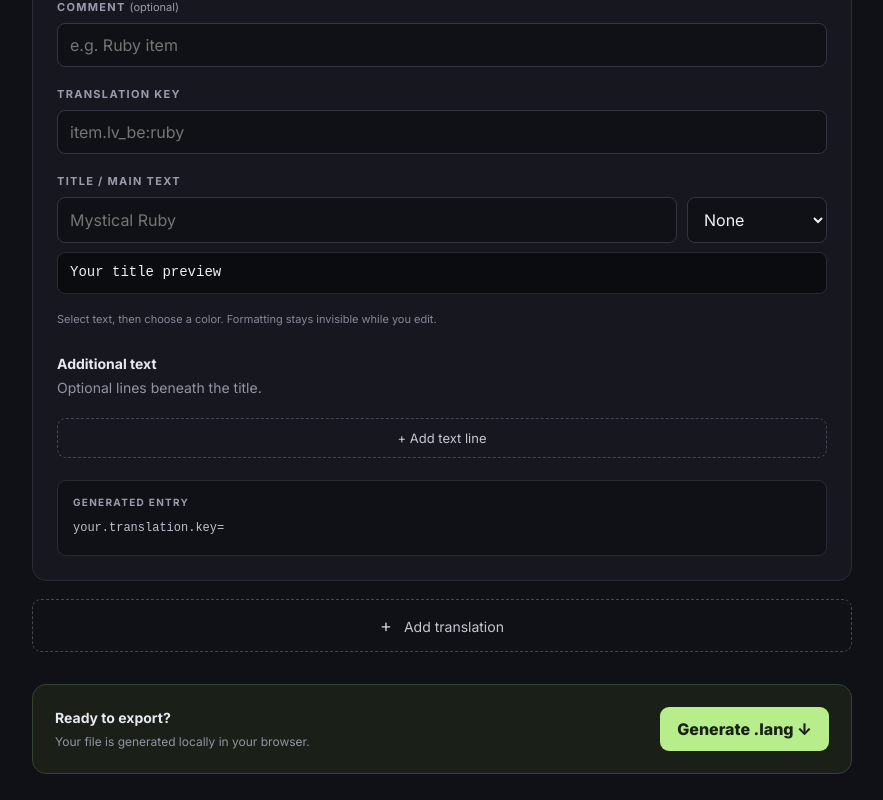
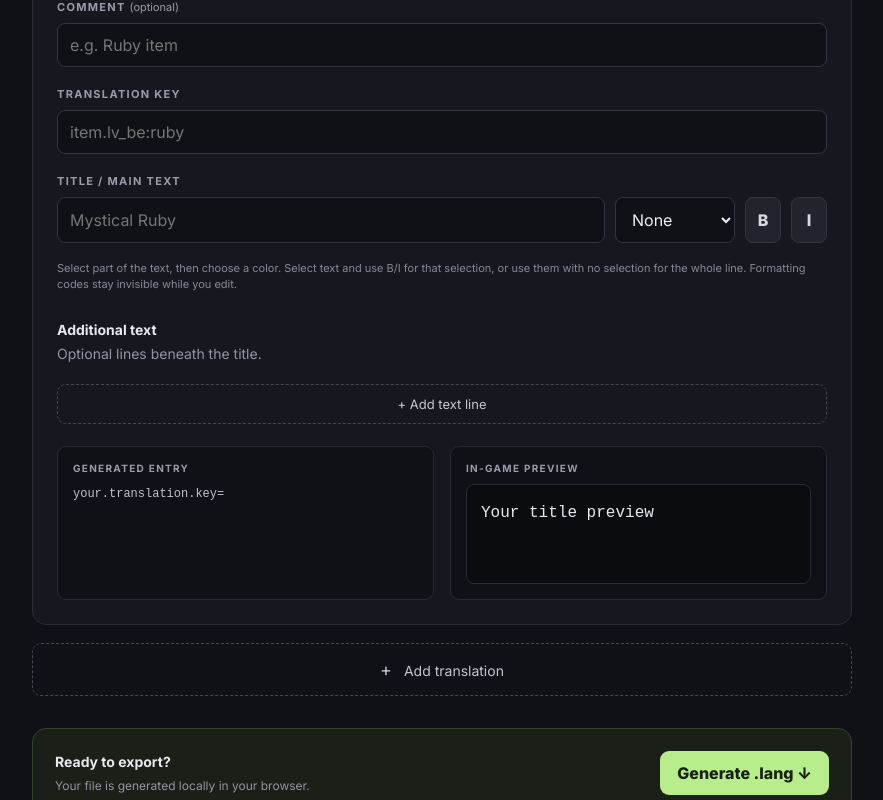
Before and after one commit to ph4nt0m37x/minecraft-lang-editor, a React (Vite) app: page / in a window 1280 px wide. Shown: the part 663-1463 px from the top of the page, without its empty margins (198-1081 px from the left). Built offline with nearby package versions, Linux system fonts and the light colour scheme.

Commit message:
Changed to one preview per translation
Added bold/italic functionalities on title + per word

```diff
--- a/src/App.css
+++ b/src/App.css
@@ -207,8 +207,8 @@ h2 {
   background: #0b0c10;
   border: 1px solid #292a33;
   border-radius: 8px;
-  font-family: monospace;
-  font-size: 14px;
+  font-family: 'Press Start 2P', monospace;
+  font-size: 24px;
   overflow-wrap: anywhere;
 }
 
@@ -395,7 +395,48 @@ h4 {
     line-height: 1.5;
   }
 
-  .extra-hint {
-    grid-column: 1 / -1;
-    margin-top: -2px;
-  }
+/* Title controls: text, color, bold, italic */
+.text-controls {
+  grid-template-columns: minmax(0, 1fr) 120px 36px 36px;
+}
+
+/* Show the generated .lang entry beside one combined visual preview */
+.output-panels {
+  display: grid;
+  grid-template-columns: minmax(0, 1fr) minmax(0, 1fr);
+  align-items: stretch;
+  gap: 16px;
+  margin-top: 22px;
+}
+
+.output-panels .output-preview {
+  min-width: 0;
+  margin-top: 0;
+}
+
+.rendered-entry-preview {
+  min-width: 0;
+  padding: 15px;
+  background: #101116;
+  border: 1px solid #292a33;
+  border-radius: 9px;
+}
+
+.rendered-lines {
+  min-height: 100px;
+  display: flex;
+  flex-direction: column;
+  gap: 10px;
+  padding: 14px;
+  background: #0b0c10;
+  border: 1px solid #292a33;
+  border-radius: 8px;
+}
+
+.rendered-line {
+  font-family: "Press Start 2P", monospace;
+  font-size: 16px;
+  line-height: 1.8;
+  overflow-wrap: anywhere;
+  white-space: pre-wrap;
+}
--- a/src/App.tsx
+++ b/src/App.tsx
@@ -2,6 +2,7 @@ import { useRef, useState, type ChangeEvent } from 'react'
 import './App.css'
 
 type ColorRange = { start: number; end: number; color: string }
+type StyleRange = { start: number; end: number }
 
 type ExtraLine = {
   id: number
@@ -10,6 +11,8 @@ type ExtraLine = {
   bold: boolean
   italic: boolean
   colorRanges: ColorRange[]
+  boldRanges: StyleRange[]
+  italicRanges: StyleRange[]
 }
 
 type Translation = {
@@ -18,7 +21,11 @@ type Translation = {
   key: string
   title: string
   titleColor: string
+  titleBold: boolean
+  titleItalic: boolean
   titleColorRanges: ColorRange[]
+  titleBoldRanges: StyleRange[]
+  titleItalicRanges: StyleRange[]
   extraLines: ExtraLine[]
 }
 
@@ -62,43 +69,84 @@ const colorHex: Record<string, string> = {
   '§f': '#FFFFFF',
 }
 
+function getTextParts(
+    text: string,
+    defaultColor: string,
+    colorRanges: ColorRange[],
+    bold = false,
+    italic = false,
+    boldRanges: StyleRange[] = [],
+    italicRanges: StyleRange[] = [],
+) {
+  const parts: { text: string; color: string; bold: boolean; italic: boolean }[] = []
+  for (let i = 0; i < text.length;) {
+    const colorRange = colorRanges.find((r) => i >= r.start && i < r.end)
+    const isBold = bold || boldRanges.some((r) => i >= r.start && i < r.end)
+    const isItalic = italic || italicRanges.some((r) => i >= r.start && i < r.end)
+    const color = colorRange?.color || defaultColor
+    let end = i + 1
+    while (end < text.length) {
+      const nextColorRange = colorRanges.find((r) => end >= r.start && end < r.end)
+      const nextColor = nextColorRange?.color || defaultColor
+      const nextBold = bold || boldRanges.some((r) => end >= r.start && end < r.end)
+      const nextItalic = italic || italicRanges.some((r) => end >= r.start && end < r.end)
+      if (nextColor !== color || nextBold !== isBold || nextItalic !== isItalic) break
+      end++
+    }
+    parts.push({ text: text.slice(i, end), color, bold: isBold, italic: isItalic })
+    i = end
+  }
+  return parts
+}
+
 function renderTextWithRanges(
     text: string,
     defaultColor: string,
-    ranges: ColorRange[],
+    colorRanges: ColorRange[],
     bold = false,
     italic = false,
+    boldRanges: StyleRange[] = [],
+    italicRanges: StyleRange[] = [],
 ) {
-  const sorted = [...ranges].filter((range) => range.end > range.start).sort((a, b) => a.start - b.start)
-  const parts: { text: string; color: string }[] = []
-  let position = 0
-  for (const range of sorted) {
-    const start = Math.max(position, Math.min(text.length, range.start))
-    const end = Math.max(start, Math.min(text.length, range.end))
-    if (start > position) parts.push({ text: text.slice(position, start), color: defaultColor })
-    if (end > start) parts.push({ text: text.slice(start, end), color: range.color || defaultColor })
-    position = end
-  }
-  if (position < text.length) parts.push({ text: text.slice(position), color: defaultColor })
-  return parts.map((part, index) => (
-      <span key={index} style={{ color: colorHex[part.color] ?? '#eeeeee', fontWeight: bold ? 'bold' : 'normal', fontStyle: italic ? 'italic' : 'normal' }}>{part.text}</span>
+  return getTextParts(text, defaultColor, colorRanges, bold, italic, boldRanges, italicRanges).map((part, index) => (
+      <span key={index} style={{ color: colorHex[part.color] ?? '#eeeeee', fontWeight: part.bold ? 'bold' : 'normal', fontStyle: part.italic ? 'italic' : 'normal' }}>{part.text}</span>
   ))
 }
 
-function buildTextWithRanges(text: string, defaultColor: string, ranges: ColorRange[], bold = false, italic = false) {
-  const sorted = [...ranges].filter((range) => range.end > range.start).sort((a, b) => a.start - b.start)
-  let output = ''
-  let position = 0
-  const style = `${bold ? '§l' : ''}${italic ? '§o' : ''}`
-  for (const range of sorted) {
-    const start = Math.max(position, Math.min(text.length, range.start))
-    const end = Math.max(start, Math.min(text.length, range.end))
-    if (start > position) output += `${defaultColor}${style}${text.slice(position, start)}`
-    if (end > start) output += `${range.color || '§r'}${style}${text.slice(start, end)}${defaultColor || '§r'}${style}`
-    position = end
+function buildTextWithRanges(
+    text: string,
+    defaultColor: string,
+    colorRanges: ColorRange[],
+    bold = false,
+    italic = false,
+    boldRanges: StyleRange[] = [],
+    italicRanges: StyleRange[] = [],
+) {
+  return getTextParts(text, defaultColor, colorRanges, bold, italic, boldRanges, italicRanges)
+      .map((part) => `${part.color || '§r'}${part.bold ? '§l' : ''}${part.italic ? '§o' : ''}${part.text}`)
+      .join('')
 }
-  if (position < text.length) output += `${defaultColor}${style}${text.slice(position)}`
-  return output
+
+function applyStyleToSelection(
+    fieldId: string,
+    ranges: StyleRange[],
+    updateRanges: (ranges: StyleRange[]) => void,
+    selections: Record<string, { start: number; end: number }>,
+) {
+  const selection = selections[fieldId]
+  if (!selection || selection.start === selection.end) return false
+  const { start, end } = selection
+  const isAlreadyStyled = ranges.some((range) => range.start <= start && range.end >= end)
+  const nextRanges = ranges.flatMap((range) => {
+    if (range.end <= start || range.start >= end) return [range]
+    const pieces: StyleRange[] = []
+    if (range.start < start) pieces.push({ start: range.start, end: start })
+    if (range.end > end) pieces.push({ start: end, end: range.end })
+    return pieces
+  })
+  if (!isAlreadyStyled) nextRanges.push({ start, end })
+  updateRanges(nextRanges.sort((a, b) => a.start - b.start))
+  return true
 }
 
 function adjustRangesForEdit(oldText: string, newText: string, ranges: ColorRange[]) {
@@ -124,7 +172,11 @@ function createTranslation(): Translation {
     key: '',
     title: '',
     titleColor: '',
+    titleBold: false,
+    titleItalic: false,
     titleColorRanges: [],
+    titleBoldRanges: [],
+    titleItalicRanges: [],
     extraLines: [],
   }
 }
@@ -137,6 +189,8 @@ function createExtraLine(): ExtraLine {
     bold: false,
     italic: false,
     colorRanges: [],
+    boldRanges: [],
+    italicRanges: [],
   }
 }
 
@@ -200,7 +254,7 @@ function parseLangFile(contents: string): Translation[] {
 
     // This editor's format uses the literal characters \\n between text segments.
     const segments = value.split('\\n')
-    const title = parseSegment(segments.shift() ?? '', false)
+    const title = parseSegment(segments.shift() ?? '', true)
 
     const extraLines: ExtraLine[] = segments.map((segment) => {
       const parsedSegment = parseSegment(segment, true)
@@ -211,6 +265,8 @@ function parseLangFile(contents: string): Translation[] {
         bold: parsedSegment.bold,
         italic: parsedSegment.italic,
         colorRanges: [],
+        boldRanges: [],
+        italicRanges: [],
       }
     })
 
@@ -220,7 +276,11 @@ function parseLangFile(contents: string): Translation[] {
       key,
       title: title.text,
       titleColor: title.color,
+      titleBold: title.bold,
+      titleItalic: title.italic,
       titleColorRanges: [],
+      titleBoldRanges: [],
+      titleItalicRanges: [],
       extraLines,
     })
 
@@ -344,12 +404,12 @@ function App() {
               ? `${item.comment.trim().split('\n').map((line) => `# ${line}`).join('\n')}\n`
               : ''
 
-          const title = buildTextWithRanges(item.title, item.titleColor, item.titleColorRanges)
+          const title = buildTextWithRanges(item.title, item.titleColor, item.titleColorRanges, item.titleBold, item.titleItalic, item.titleBoldRanges, item.titleItalicRanges)
 
           const extra = item.extraLines
               .filter((line) => line.text.length > 0)
               .map((line) =>
-                  buildTextWithRanges(line.text, line.color, line.colorRanges, line.bold, line.italic),
+                  buildTextWithRanges(line.text, line.color, line.colorRanges, line.bold, line.italic, line.boldRanges, line.italicRanges),
               )
 
           return `${comment}${item.key.trim()}=${[title, ...extra].join('\\n')}`
@@ -476,7 +536,7 @@ function App() {
                         onKeyUp={(event) => rememberSelection(`title-${translation.id}`, event.currentTarget)}
                         onChange={(event) => {
                           const newText = event.target.value
-                          updateTranslation(translation.id, { title: newText, titleColorRanges: adjustRangesForEdit(translation.title, newText, translation.titleColorRanges) })
+                          updateTranslation(translation.id, { title: newText, titleColorRanges: adjustRangesForEdit(translation.title, newText, translation.titleColorRanges), titleBoldRanges: adjustRangesForEdit(translation.title, newText, translation.titleBoldRanges), titleItalicRanges: adjustRangesForEdit(translation.title, newText, translation.titleItalicRanges) })
                           rememberSelection(`title-${translation.id}`, event.currentTarget)
                         }}
                         placeholder="Mystical Ruby"
@@ -500,13 +560,30 @@ function App() {
                           </option>
                       ))}
                     </select>
+                    <button
+                        type="button"
+                        className={`style-button ${translation.titleBold ? 'active' : ''}`}
+                        onMouseDown={(event) => event.preventDefault()}
+                        onClick={() => {
+                          const applied = applyStyleToSelection(`title-${translation.id}`, translation.titleBoldRanges, (titleBoldRanges) => updateTranslation(translation.id, { titleBoldRanges }), textSelections.current)
+                          if (!applied) updateTranslation(translation.id, { titleBold: !translation.titleBold })
+                        }}
+                        title="Toggle title bold"
+                        aria-label="Toggle title bold"
+                    >B</button>
+                    <button
+                        type="button"
+                        className={`style-button italic ${translation.titleItalic ? 'active' : ''}`}
+                        onMouseDown={(event) => event.preventDefault()}
+                        onClick={() => {
+                          const applied = applyStyleToSelection(`title-${translation.id}`, translation.titleItalicRanges, (titleItalicRanges) => updateTranslation(translation.id, { titleItalicRanges }), textSelections.current)
+                          if (!applied) updateTranslation(translation.id, { titleItalic: !translation.titleItalic })
+                        }}
+                        title="Toggle title italic"
+                        aria-label="Toggle title italic"
+                    >I</button>
                   </div>
-                  <div className="minecraft-preview">
-                    {translation.title
-                        ? renderTextWithRanges(translation.title, translation.titleColor, translation.titleColorRanges)
-                        : <span style={{ color: colorHex[translation.titleColor] }}>Your title preview</span>}
-                  </div>
-                  <p className="format-hint">Select text, then choose a color. Formatting stays invisible while you edit.</p>
+                  <p className="format-hint">Select part of the text, then choose a color. Select text and use B/I for that selection, or use them with no selection for the whole line. Formatting codes stay invisible while you edit.</p>
                 </div>
 
                 <div className="extras-heading">
@@ -526,7 +603,7 @@ function App() {
                           onKeyUp={(event) => rememberSelection(`line-${line.id}`, event.currentTarget)}
                           onChange={(event) => {
                             const newText = event.target.value
-                            updateExtraLine(translation, line.id, { text: newText, colorRanges: adjustRangesForEdit(line.text, newText, line.colorRanges) })
+                            updateExtraLine(translation, line.id, { text: newText, colorRanges: adjustRangesForEdit(line.text, newText, line.colorRanges), boldRanges: adjustRangesForEdit(line.text, newText, line.boldRanges), italicRanges: adjustRangesForEdit(line.text, newText, line.italicRanges) })
                             rememberSelection(`line-${line.id}`, event.currentTarget)
                           }}
                           placeholder="Makes you stronger"
@@ -552,11 +629,11 @@ function App() {
                       </select>
                       <button
                           className={`style-button ${line.bold ? 'active' : ''}`}
-                          onClick={() =>
-                              updateExtraLine(translation, line.id, {
-                                bold: !line.bold,
-                              })
-                          }
+                          onMouseDown={(event) => event.preventDefault()}
+                          onClick={() => {
+                            const applied = applyStyleToSelection(`line-${line.id}`, line.boldRanges, (boldRanges) => updateExtraLine(translation, line.id, { boldRanges }), textSelections.current)
+                            if (!applied) updateExtraLine(translation, line.id, { bold: !line.bold })
+                          }}
                           title="Toggle bold"
                           aria-label="Toggle bold"
                       >
@@ -564,11 +641,11 @@ function App() {
                       </button>
                       <button
                           className={`style-button italic ${line.italic ? 'active' : ''}`}
-                          onClick={() =>
-                              updateExtraLine(translation, line.id, {
-                                italic: !line.italic,
-                              })
-                          }
+                          onMouseDown={(event) => event.preventDefault()}
+                          onClick={() => {
+                            const applied = applyStyleToSelection(`line-${line.id}`, line.italicRanges, (italicRanges) => updateExtraLine(translation, line.id, { italicRanges }), textSelections.current)
+                            if (!applied) updateExtraLine(translation, line.id, { italic: !line.italic })
+                          }}
                           title="Toggle italic"
                           aria-label="Toggle italic"
                       >
@@ -588,12 +665,7 @@ function App() {
                       >
                         ×
                       </button>
-                      <div className="minecraft-preview extra-preview">
-                        {line.text
-                            ? renderTextWithRanges(line.text, line.color, line.colorRanges, line.bold, line.italic)
-                            : <span style={{ color: colorHex[line.color], fontWeight: line.bold ? 'bold' : 'normal', fontStyle: line.italic ? 'italic' : 'normal' }}>Your text preview</span>}
-                      </div>
-                      <p className="format-hint extra-hint">Select text, then choose a color. Formatting stays invisible while you edit.</p>
+
                     </div>
                 ))}
 
@@ -611,6 +683,7 @@ function App() {
                   + Add text line
                 </button>
 
+                <div className="output-panels">
                   <div className="output-preview">
                     <div className="preview-label">GENERATED ENTRY</div>
                     <code>
@@ -619,18 +692,34 @@ function App() {
                       )}
                       <span>{translation.key || 'your.translation.key'}</span>
                       <span>=</span>
-                    <span>
-                  {buildTextWithRanges(translation.title, translation.titleColor, translation.titleColorRanges)}
-                </span>
+                      <span>{buildTextWithRanges(translation.title, translation.titleColor, translation.titleColorRanges, translation.titleBold, translation.titleItalic, translation.titleBoldRanges, translation.titleItalicRanges)}</span>
                       {translation.extraLines
                           .filter((line) => line.text.length > 0)
                           .map((line) => (
                               <span key={line.id}>
                                 {'\\n'}
-                              {buildTextWithRanges(line.text, line.color, line.colorRanges, line.bold, line.italic)}
+                                {buildTextWithRanges(line.text, line.color, line.colorRanges, line.bold, line.italic, line.boldRanges, line.italicRanges)}
                               </span>
                           ))}
                     </code>
+                  </div>
+                  <div className="rendered-entry-preview">
+                    <div className="preview-label">IN-GAME PREVIEW</div>
+                    <div className="rendered-lines">
+                      <div className="rendered-line rendered-title">
+                        {translation.title
+                            ? renderTextWithRanges(translation.title, translation.titleColor, translation.titleColorRanges, translation.titleBold, translation.titleItalic, translation.titleBoldRanges, translation.titleItalicRanges)
+                            : <span className="preview-placeholder">Your title preview</span>}
+                      </div>
+                      {translation.extraLines.map((line) => (
+                          <div className="rendered-line" key={line.id}>
+                            {line.text
+                                ? renderTextWithRanges(line.text, line.color, line.colorRanges, line.bold, line.italic, line.boldRanges, line.italicRanges)
+                                : <span className="preview-placeholder">Additional text preview</span>}
+                          </div>
+                      ))}
+                    </div>
+                  </div>
                 </div>
               </article>
           ))}
```
Lines whose indentation alone changed are shown as unchanged.
